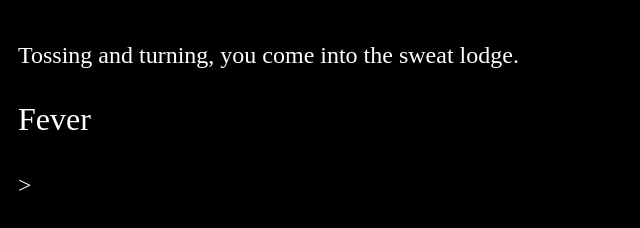
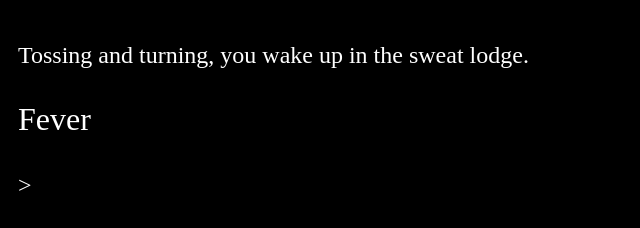
Before and after one commit to asegs/fever-lang, a website with bundled scripts: page interactives/playground.html in a window 1280 px wide. Shown: the full height of the page, 0-640 px from the left. Built offline with nearby package versions, Linux system fonts and the light colour scheme.

Commit message:
Changed sweat lodge text

```diff
--- a/interactives/playground.html
+++ b/interactives/playground.html
@@ -8,7 +8,7 @@
 <body style="height: 95%">
 <div id="terminal" style="background-color: black; padding: 10px; height: 100%; overflow-y: scroll; margin: 0">
 <div id="results">
-<p style="color: white; font-size: 24px">Tossing and turning, you come into the sweat lodge.</p>
+<p style="color: white; font-size: 24px">Tossing and turning, you wake up in the sweat lodge.</p>
     <p style="color: white; font-size: 32px">Fever</p>
 </div>
     <label for="line" style="color: white; font-size: 24px">></label>
```
